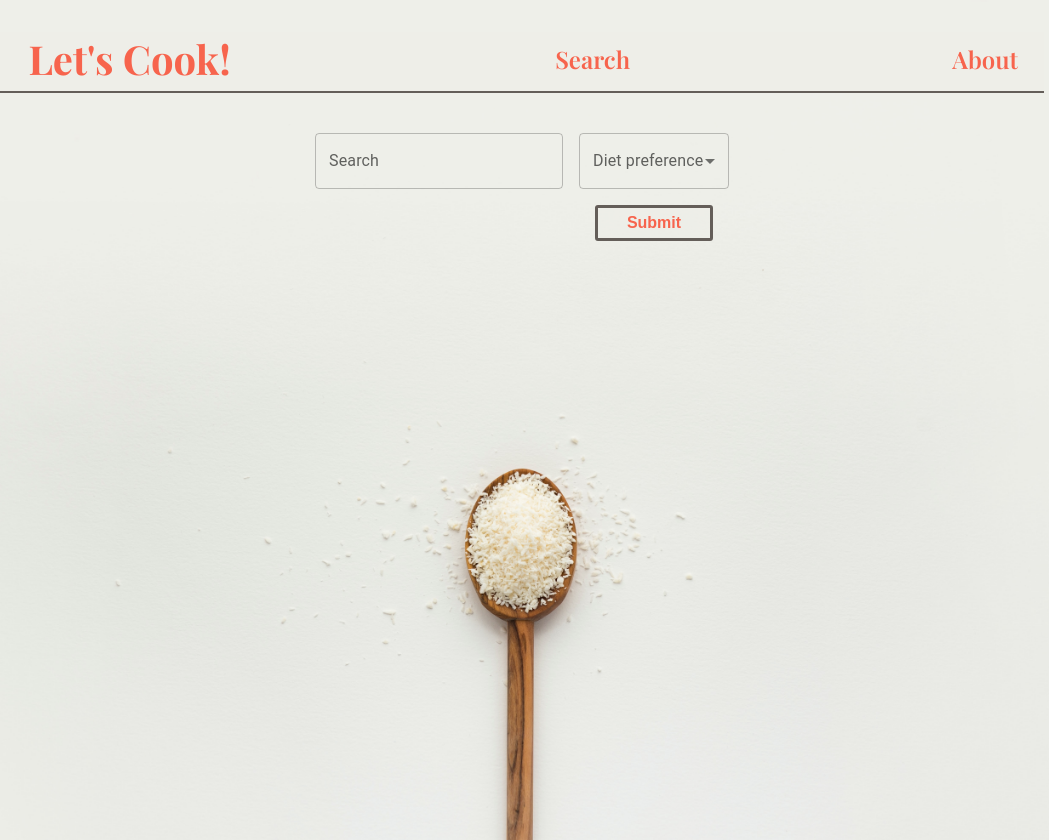
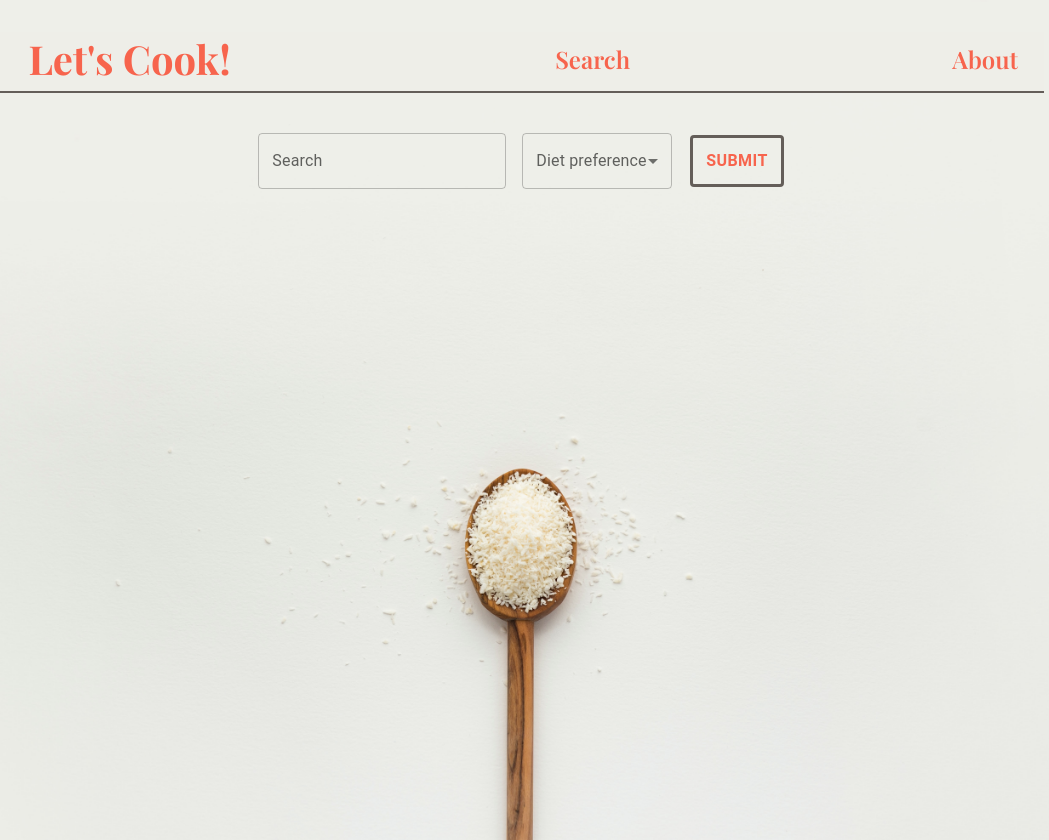
Before and after one commit to kgittens89/lets-cook, a React (Create React App) app: page /search in a window 1280 px wide. Shown: the whole page, without its empty margins (118-1167 px from the left). Built offline with nearby package versions, Linux system fonts and the light colour scheme; a web font is replaced by a local one.

Commit message:
Update search form styling. Add MaterialUI styled button

```diff
--- a/src/components/Search/Search.css
+++ b/src/components/Search/Search.css
@@ -30,30 +30,18 @@
     text-align: center;
 }
 
+/* * {
+    border: 1px solid red;
+} */
+
 .search-form {
     display: flex;
     justify-content: center;
 }
 
-.search-button {
-        color: var(--third-color);
-        border: var(--primary-color) 3px solid;
-        background-color: var(--secondary-color);
-        font-size: 1em;
-        padding: 0.35em;
-        font-weight: 600;
-        margin: 1em;
-        border-radius: 3px;
-}
-
 @media(max-width: 500px) {
     .search-form {
         display: grid;
-    }
-
-    .search-button {
-        max-width: 50%;
-        margin: 0 auto;
     }
 
     .result-box {
--- a/src/components/Search/Search.js
+++ b/src/components/Search/Search.js
@@ -6,9 +6,19 @@ import {
 	InputLabel,
 	MenuItem,
 	Select,
-	FormControl
+	FormControl,
+	Button,
+	styled,
 } from '@mui/material';
 
+const FormButton = styled(Button)({
+	border: '#645E59 3px solid',
+	fontSize: '1em',
+	fontWeight: 600,
+	color: '#F7644D',
+	margin: '10px',
+	padding: '0.5em 0.8em',
+});
 
 function Search() {
     const initialState = {
@@ -49,7 +59,7 @@ function Search() {
 							onChange={handleChange}
 						/>
 					</FormControl>
-					<FormControl sx={{ m: 1, minWidth: 150 }}>
+					<FormControl sx={{ m: 1, minWidth: 150, display: 'flex' }}>
 						<InputLabel id='checkboxInput'>Diet preference</InputLabel>
 						<Select
 							name='checkboxInput'
@@ -69,10 +79,8 @@ function Search() {
 							<MenuItem value='lowFodMap'>Low FODMAP</MenuItem>
 							<MenuItem value='whole30'>Whole30</MenuItem>
 						</Select>
-						<button type='submit' className='search-button'>
-							Submit
-						</button>
 					</FormControl>
+					<FormButton type='submit'>Submit</FormButton>
 				</form>
 				<SearchResults results={searchResults} />
 			</>
```
